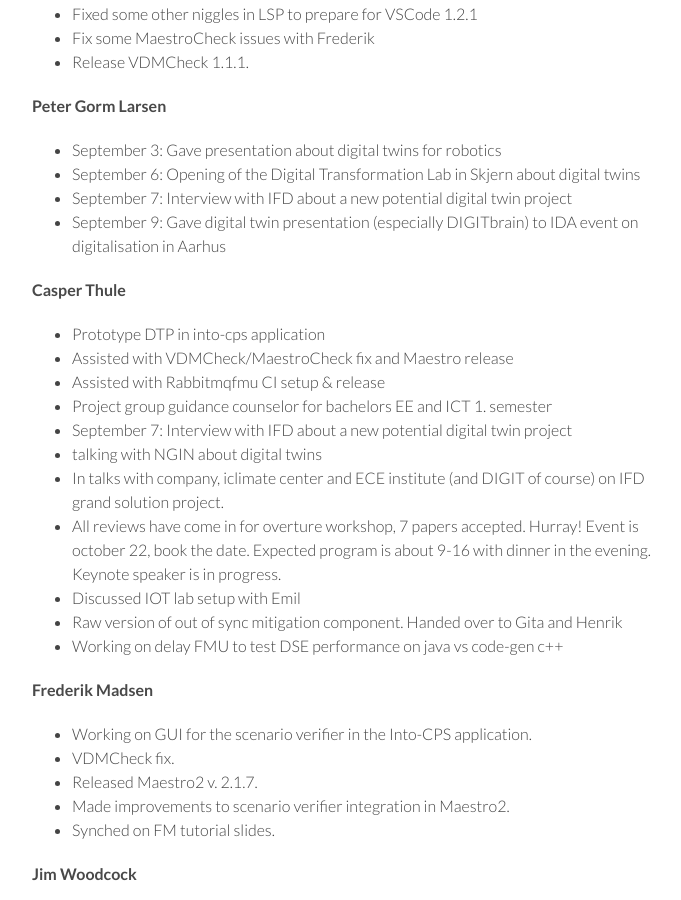
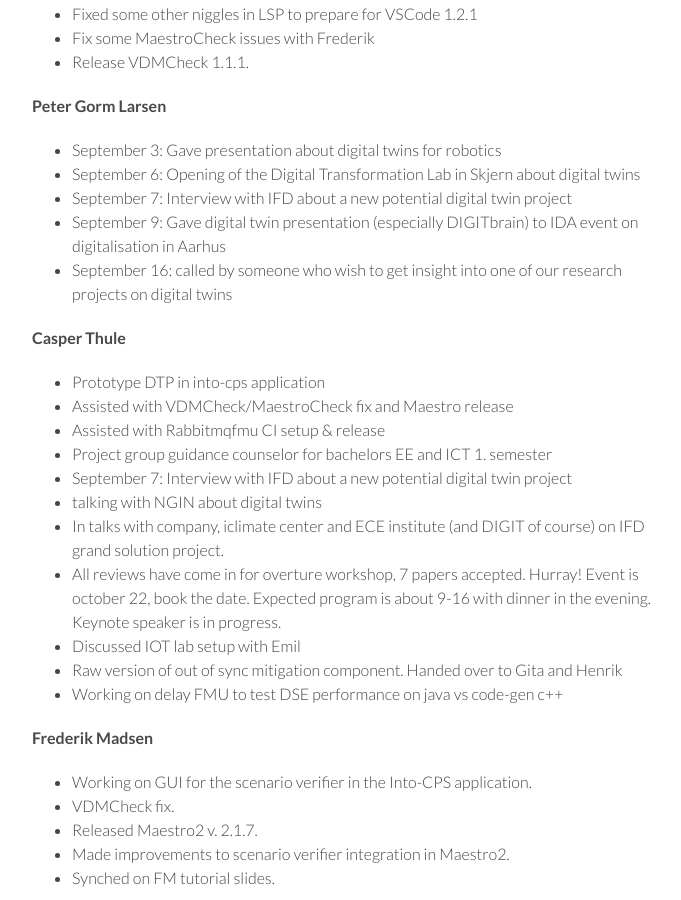
Before and after one commit to digitaltwincentre/digitaltwincentre.github.io, a Jekyll site: the page built from _biweeklies/Biweekly-45.md, in a window 1280 px wide and 900 px high, scrolled down 311 px. Shown: the whole window, without its empty margins (418-1099 px from the left). Built offline with Jekyll 4.4.1, drawn with Linux system fonts in a browser that asks for light colours; nearby versions of some CDN libraries.

Commit message:
Update Biweekly-45.md

```diff
--- a/_biweeklies/Biweekly-45.md
+++ b/_biweeklies/Biweekly-45.md
@@ -31,6 +31,7 @@ date: 17 September 2021, 1030 CEST
 * September 6: Opening of the Digital Transformation Lab in Skjern about digital twins
 * September 7: Interview with IFD about a new potential digital twin project
 * September 9: Gave digital twin presentation (especially DIGITbrain) to IDA event on digitalisation in Aarhus
+* September 16: called by someone who wish to get insight into one of our research projects on digital twins
 
 #### Casper Thule
 * Prototype DTP in into-cps application
```
